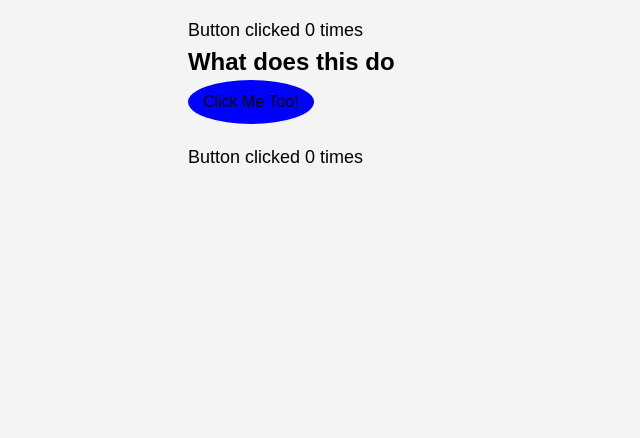
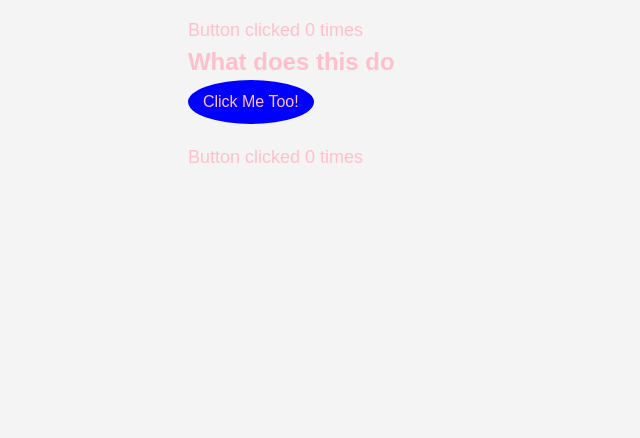
Before and after one commit to Bobby547/html-starterpack, a plain HTML site: page index.html in a window 1280 px wide. Shown: the part 362-800 px from the top of the page, without its empty margins (319-959 px from the left). Drawn offline with Linux system fonts and the light colour scheme.

Commit message:
Changed color of body:hover

```diff
--- a/styles.css
+++ b/styles.css
@@ -79,6 +79,10 @@ body {
     min-height: 100vh;
 }
 
+body:hover {
+    color: pink;
+}
+
 header {
     background: #007BFF;
     color: white;
@@ -93,7 +97,7 @@ button {
     border: none;
     border-radius: 50%;
     background-color: blue;
-    color: black;
+    color: pink;
 }
 
 button:hover {
```
